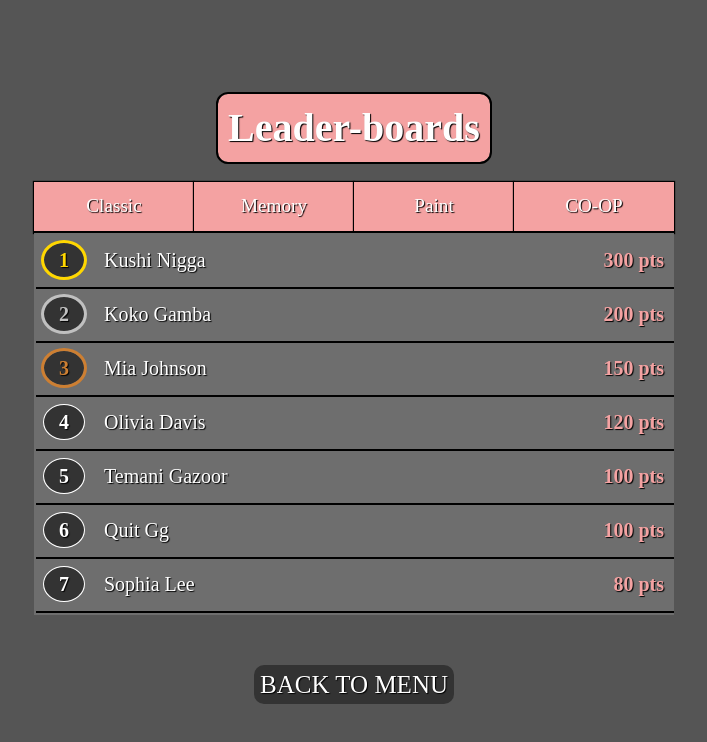
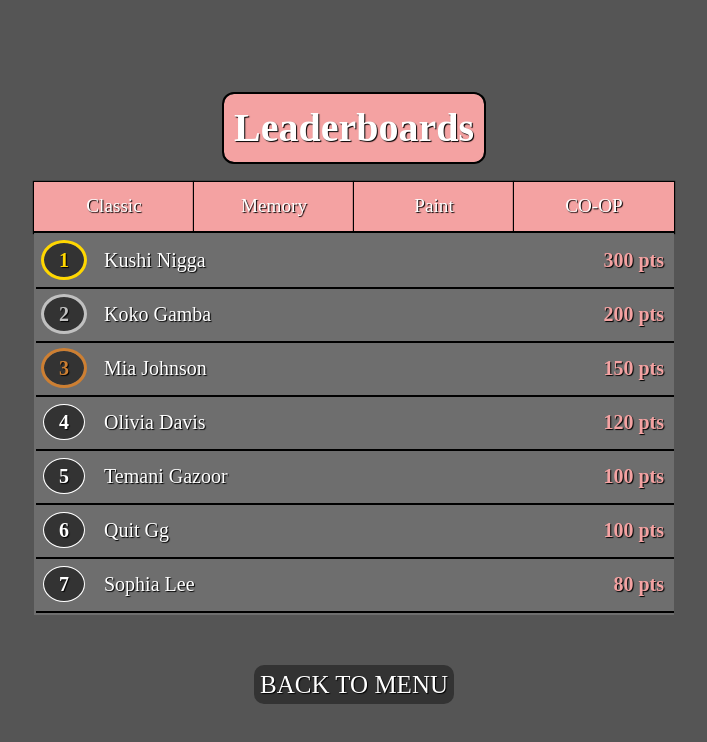
Before and after one commit to BeBo1337/PixelPaint, a React (Vite) app: page /gameover in a window 1280 px wide. Both pictures are taken after a click on the button "SCOREBOARD". Shown: the top 742 px of the page, without its empty margins (286-993 px from the left). Built offline with nearby package versions, Linux system fonts and the light colour scheme; a web font is replaced by a local one.

Commit message:
scoreboard rendering logic refactor

```diff
--- a/src/components/Scoreboard.tsx
+++ b/src/components/Scoreboard.tsx
@@ -21,7 +21,7 @@ export default function Scoreboard() {
     const navigate = useNavigate()
 
     const handleBackToMenuClick = () => {
-        navigate('/')
+        navigate('/gameover')
     }
 
     const getPlayerColor = (idx: number) => {
@@ -42,7 +42,7 @@ export default function Scoreboard() {
     return (
         <>
             <section className="scoreboard-container">
-                <h1 className="leaderboards-header">Leader-boards</h1>
+                <h1 className="leaderboards-header">Leaderboards</h1>
                 <div className="gamemodes-container">
                     <div className="classic">Classic</div>
                     <div className="memory">Memory</div>
@@ -69,6 +69,7 @@ export default function Scoreboard() {
                 <button className="menu-btn" onClick={handleBackToMenuClick}>
                     BACK TO MENU
                 </button>
+
             </section>
         </>
     )
```
